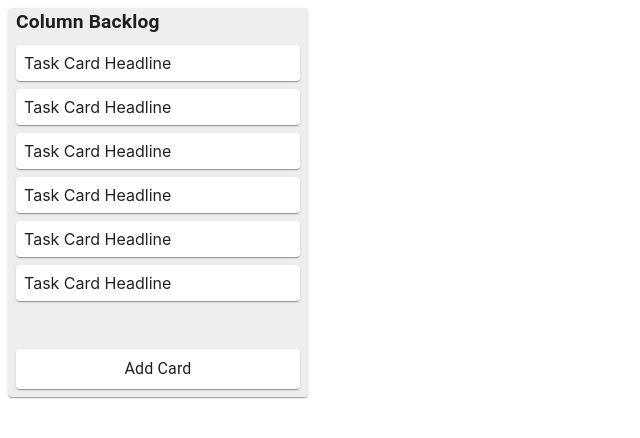
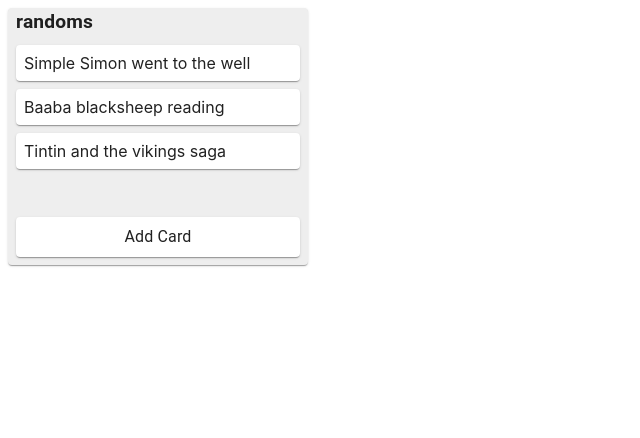
Before and after one commit to xterra111/hsKanban, a React (Create React App) app in the folder client/: page / in a window 1280 px wide. Shown: the top 438 px of the page, without its empty margins (0-640 px from the left). Built offline with nearby package versions, Linux system fonts and the light colour scheme.

Commit message:
local data store integrated

```diff
--- a/client/src/App.js
+++ b/client/src/App.js
@@ -1,11 +1,17 @@
 import "./App.css";
+import React, { useState } from "react";
 
 import Column from "./components/Column/Column";
+import datastore from "././mock/datastore";
 
 function App() {
+	const [data, setData] = useState(datastore);
 	return (
 		<div className="App">
-			<Column />
+			{data.columnIds.map((columnId) => {
+				const column = data.columns[columnId];
+				return <Column column={column} key={columnId} />;
+			})}
 		</div>
 	);
 }
--- a/client/src/components/Column/Column.js
+++ b/client/src/components/Column/Column.js
@@ -14,18 +14,15 @@ const useStyles = makeStyles((theme) => ({
 	},
 }));
 
-const Column = () => {
+const Column = ({ column }) => {
 	const paperStyle = useStyles();
 	return (
 		<div>
 			<Paper className={paperStyle.root}>
-				<ColumnHeader />
-				<TaskCard />
-				<TaskCard />
-				<TaskCard />
-				<TaskCard />
-				<TaskCard />
-				<TaskCard />
+				<ColumnHeader title={column.title} />
+				{column.taskCards.map((taskcard) => (
+					<TaskCard key={taskcard.id} taskcard={taskcard} />
+				))}
 				<AddTaskCardHolder />
 			</Paper>
 		</div>
--- a/client/src/components/Column/ColumnHeader.js
+++ b/client/src/components/Column/ColumnHeader.js
@@ -21,7 +21,7 @@ const useStyles = makeStyles((theme) => ({
 	},
 }));
 
-const ColumnHeader = () => {
+const ColumnHeader = ({ title }) => {
 	const [updateTitle, setUpdateTitle] = useState(false);
 	const columnHeaderEdit = useStyles();
 	return (
@@ -32,7 +32,7 @@ const ColumnHeader = () => {
 						onBlur={() => setUpdateTitle(!updateTitle)}
 						inputProps={{ className: columnHeaderEdit.editinput }}
 						fullWidth
-						value="Column Backlog"
+						value={title}
 					/>
 				</div>
 			) : (
@@ -40,7 +40,7 @@ const ColumnHeader = () => {
 					<Typography
 						onClick={() => setUpdateTitle(!updateTitle)}
 						className={columnHeaderEdit.editHeader}>
-						Column Backlog
+						{title}
 					</Typography>
 				</div>
 			)}
--- a/client/src/components/Task/TaskCard.js
+++ b/client/src/components/Task/TaskCard.js
@@ -10,11 +10,11 @@ const useStyles = makeStyles((theme) => ({
 	},
 }));
 
-const TaskCard = () => {
+const TaskCard = ({ taskcard }) => {
 	const cardTaskStyle = useStyles();
 	return (
 		<div>
-			<Paper className={cardTaskStyle.cardTask}>Task Card Headline</Paper>
+			<Paper className={cardTaskStyle.cardTask}>{taskcard.heading}</Paper>
 		</div>
 	);
 };
--- /dev/null
+++ b/client/src/mock/datastore.js
@@ -0,0 +1,29 @@
+const taskCards = [
+	{
+		id: "taskCard1",
+		heading: "Simple Simon went to the well",
+	},
+
+	{
+		id: "taskCard2",
+		heading: "Baaba blacksheep reading",
+	},
+
+	{
+		id: "taskCard3",
+		heading: "Tintin and the vikings saga",
+	},
+];
+
+const data = {
+	columns: {
+		"column-1": {
+			id: "column-1",
+			title: "randoms",
+			taskCards,
+		},
+	},
+	columnIds: ["column-1"],
+};
+
+export default data;
```
